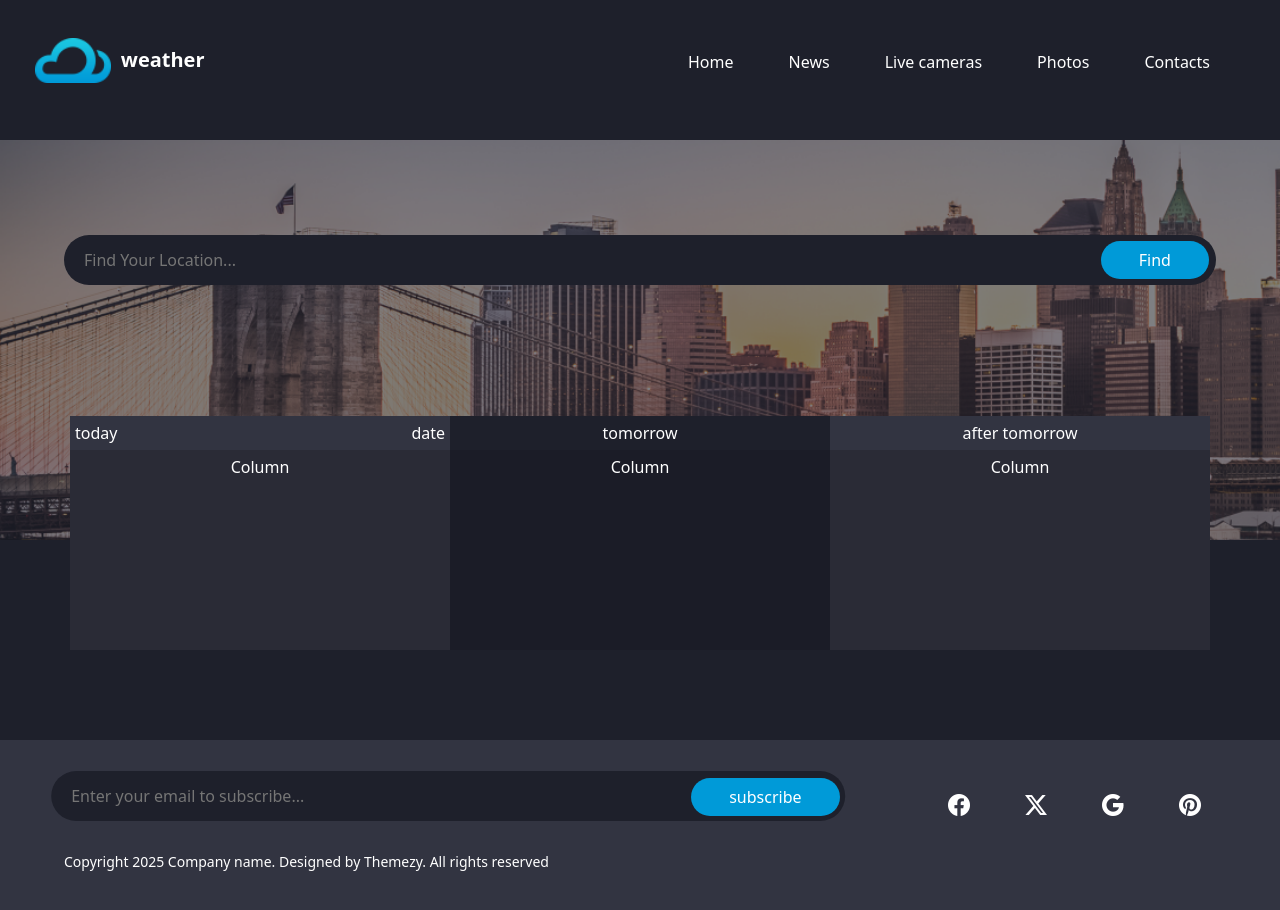
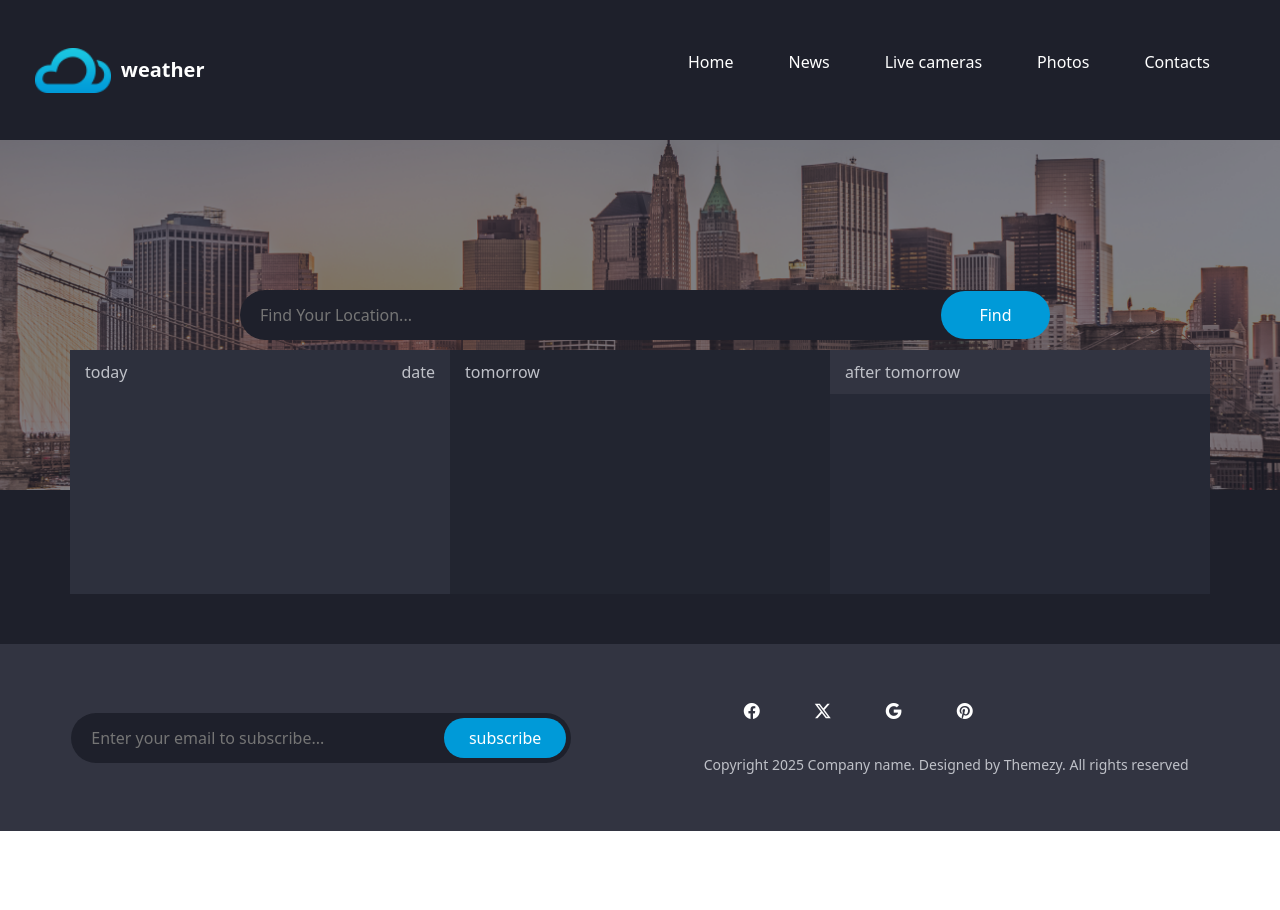
Before and after one commit to Borutlee/Weather-App, a plain HTML site: page index.html in a window 1280 px wide. After the commit the page ends 831 px from the top, so only its background shows below. Drawn offline with nearby package versions, Linux system fonts and the light colour scheme.

Commit message:
Add files via upload

```diff
--- a/css/main.css
+++ b/css/main.css
@@ -1,20 +1,25 @@
-*{
+
+/* General & Variables */
+* {
     margin: 0;
     box-sizing: border-box;
 }
-/* varibals */
-:root{
-    --main-color : #1e202b;
-    --second-color:#009ad8;
+
+:root {
+    --main-color: #1e202b;
+    --second-color: #009ad8;
 }
-/* header start */
-.header .header-container{
+
+/* Header start*/
+.header .header-container {
     display: flex;
     justify-content: space-between;
+    align-items: center;
     padding: 35px;
     background-color: var(--main-color);
 }
-.header .header-container .logo a{
+
+.header .header-container .logo a {
     display: flex;
     gap: 10px;
     text-decoration: none;
@@ -22,65 +27,70 @@
     color: white;
     align-items: center;
 }
-.header .header-container .logo h1{
+
+.header .header-container .logo h1 {
     font-size: 20px;
     font-weight: 700;
 }
-.header .header-container .logo img{
+
+.header .header-container .logo img {
     height: 45px;
 }
-.links{
+
+.links {
     margin-right: 20px;
 }
-.links ul{
-    display:flex;
+
+.links ul {
+    display: flex;
+    padding-left: 0;
 }
-.links ul li{
+
+.links ul li {
     padding: 15px;
     list-style: none;
     margin-left: 25px;
 }
-.links ul li a{
-    list-style: none;
+
+.links ul li a {
     text-decoration: none;
     color: white;
     transition: 0.3s;
 }
-.links ul li a:hover{
+
+.links ul li a:hover {
     color: var(--second-color);
     border-radius: 30px;
     border: 1px solid;
     padding: 10px;
 }
-/* header end  */
-/* weather start  */
-.weather-container{
-    background-color: var(--main-color);
-    height: 600px;
+/* Header end*/
 
-}
-.search{
+/* Search start */
+.search {
     background-image: url(../images/banner.png);
     background-size: cover;
-    background-color: var(--main-color);
+    background-position: center;
     width: 100%;
-    height: 400px;
+    height: 350px;
     position: relative;
 }
-.search-bar{
+
+.search-bar {
     position: absolute;
     width: 100%;
-    display: flex;
-    top: 30%;
+    top: 50%;
     left: 50%;
-    transform: translate(-50% , -50%);
+    transform: translate(-50%, -50%);
 }
-.srch{
+
+.search-bar .srch {
     width: 90%;
+    max-width: 800px;
     position: absolute;
     top: 50%;
     left: 50%;
-    transform: translate(-50% , -50%);
+    transform: translate(-50%, -50%);
     border-radius: 30px;
     height: 50px;
     background-color: var(--main-color);
@@ -89,113 +99,196 @@
     outline: 0;
     color: white;
 }
-.search-bar .btn{
+
+.search-bar .btn {
     background-color: var(--second-color);
     border-radius: 30px;
     color: white;
     position: absolute;
-    left: 86%;
-    bottom: -19px;
-    padding: 7px 38px;
+    top: 50%;
+    right: 18%;
+    transform: translateY(-50%);
+    padding: 12px 38px;
     border: 0;
     outline: 0;
+    cursor: pointer;
 }
-.text-center{
-    position: absolute;
-    top: 52%;
-    left: 50%;
-    transform: translate(-50%);
+
+/* Search start */
+
+/* Weather Cards start  */
+.weather-container {
+    background-color: var(--main-color);
+    padding-bottom: 50px;
 }
-.row .col {
+
+.weather-cards-container {
+    position: relative;
+    width: 100%;
+    margin-top: -140px;
+    z-index: 10;
+}
+
+.weather-card {
+    padding: 0;
     color: white;
-    padding:5px;
-    position:relative;
 }
-.row .col1{
-    background-color: var(--main-color);
-}
-.row .c1{
+
+.weather-card .card-header {
+    background-color: #323441;
+    padding: 10px 15px;
+    font-weight: 400;
     display: flex;
     justify-content: space-between;
+    color: #bfc1c8;
 }
-.row .c2{
-    background-color: #1e202b;
+
+.weather-card .card-body {
+    background-color: #262936;
+    padding: 20px;
+    min-height: 200px;
+    position: relative;
 }
-.row .c1{
-    background-color: #323441;
+.weather-card .card-body img{
+    position: absolute;
+    left: 50%;
+    transform: translateX(-50%);
+    top: 10px;
 }
-.row .c3{
-    background-color: #323441;
+.weather-card .card-body .feelslike{
+    position: absolute;
+    left: 10px;
+    bottom: 20px;
+    font-weight: bold;
 }
-.row .col2:not(.c5){
-    background-color: #2a2b36;
-    height: 200px;
+.weather-card .card-body .title{
+    position: absolute;
+    left: 65%;
+    top: 30%;
+    font-weight: bold;
 }
-.row .c5{
-    background-color: #1b1c27;
-}
-.current{
+
+/* --- Specific Card Colors --- */
+.weather-card:nth-child(1) .card-header { background-color: #2D303D; }
+.weather-card:nth-child(1) .card-body { background-color: #2D303D; }
+.weather-card:nth-child(2) .card-header { background-color: #222530; }
+.weather-card:nth-child(2) .card-body { background-color: #222530; }
+
+.current {
     font-size: 40px;
     font-weight: bold;
     text-align: center;
+    padding-top: 30px;
     position: absolute;
     left: 50%;
+    transform: translateX(-50%);
+    top: 25%;
+
+}
+
+/* footer start */
+.footer-container {
+    background-color: #323441;
+    padding: 40px 20px;
+    display: flex;
+    flex-wrap: wrap;
+    justify-content: space-around;
+    align-items: center;
+    gap: 30px;
+}
+
+.footer-container .search-bar {
+    position: relative;
+    width: 100%;
+    max-width: 500px;
+    transform: none;
+    top: 0; left: 0;
+}
+
+.footer-container .search-bar .srch {
+    position: relative;
+    transform: none;
+    top: 0; left: 0;
+    width: 100%;
+}
+
+.footer-container .search-bar .btn {
+    position: absolute;
     top: 50%;
-    transform: translate(-50%,-50%);
-    padding-top: 30px;
+    right: 5px;
+    transform: translateY(-50%);
+    padding: 8px 25px;
 }
-.feelslike {
-    position: absolute;
-    bottom: 10px;
-    left: 10px;;
+
+.footer-container .social-links ul {
+    display: flex;
+    gap: 10px;
+    padding-left: 0;
 }
-.title{
-    position: absolute;
-    right: 20px;
-    font-weight: bold;
-    top: 30%;
-    left: 55%;
+
+.footer-container .social-links ul li {
+    list-style: none;
 }
-/* weather end */
-/* footer start  */
-.footer-container{
-    height: 185px;
-    background-color: #323441;
-    position: relative;
-    display: flex;
-}
-.footer-container .search-bar .srch{
-    width: 62%;
-    position: absolute;
-    left: 35%;
-}
-.footer-container .search-bar .btn{
-    position: absolute;
-    left: 54%;
-    bottom: -20px;
-}
-.footer-container ul{
-    position: absolute;
-    right: 5%;
-    top: 18%;
+
+.footer-container .social-links ul li a i {
+    color: var(--second-color);
     font-size: 22px;
 }
-/* .footer-container ul li{
 
+.footer-container p {
+    color: #bfc1c8;
+    font-size: 14px;
+    width: 100%;
+    text-align: center;
 }
-.footer-container ul li a{
+/* footer end  */
 
-}
-.footer-container ul li a i{
+/* ---- For Tablets and Smaller ---- */
+@media (max-width: 991.98px) {
+    .header .header-container {
+        flex-direction: column;
+        gap: 20px;
+        padding: 20px;
+    }
 
-} */
-.footer-container p{
-    color: white;
-    position: absolute;
-    left: 5%;
-    top: 60%;
-    font-size: 14px;
+    .links {
+        margin-right: 0;
+    }
+
+    .links ul {
+        justify-content: center;
+        flex-wrap: wrap;
+    }
 }
 
+/* ---- For Mobiles ---- */
+@media (max-width: 767.98px) {
+    .links ul {
+        flex-direction: column;
+        align-items: center;
+        gap: 10px;
+    }
 
-/* footer end */
+    .links ul li {
+        margin-left: 0;
+        padding: 5px;
+    }
+
+    .search-bar .btn {
+        padding: 12px 20px;
+        font-size: 14px;
+    }
+
+    .weather-cards-container {
+        width: 90%;
+        margin: -150px auto 0;
+    }
+
+    .weather-card {
+        margin-bottom: 20px;
+    }
+
+    .weather-card:last-child {
+        margin-bottom: 0;
+    }
+}
--- a/index.html
+++ b/index.html
@@ -54,23 +54,36 @@
                     <button class="btn" id="searchBtn">Find</button>
                 </div>
             </div>
-            <div class="container text-center">
-                <div class="row row-cols-3">
-                    <div class="col col1 c1">
-                        <span id="d1">today</span>
-                        <span id="da1">date</span>
+            <div class="container text-center weather-cards-container">
+                <div class="row">
+
+                    <div class="col-md-4 weather-card">
+                        <div class="card-header c1">
+                            <span id="d1">today</span>
+                            <span id="da1">date</span>
+                        </div>
+                        <div class="card-body c4">
+                            </div>
                     </div>
-                    <div class="col col1 c2">
-                        <span id="d2">tomorrow</span>
+
+                    <div class="col-md-4 weather-card">
+                        <div class="card-header c2">
+                            <span id="d2">tomorrow</span>
+                        </div>
+                        <div class="card-body c5">
+                            </div>
                     </div>
-                    <div class="col col1 c3" id="d3">after tomorrow</div>
-                    <div class="col col2 c4">Column</div>
-                    <div class="col col2 c5">Column</div>
-                        <div class="col col2 c6">Column
+
+                    <div class="col-md-4 weather-card">
+                        <div class="card-header c3" id="d3">
+                            after tomorrow
+                        </div>
+                        <div class="card-body c6">
+                            </div>
                     </div>
+
                 </div>
-            </div>
-        </div>
+            </div>        </div>
     </div>
     <!-- weather end -->
     <!-- footer start -->
```
